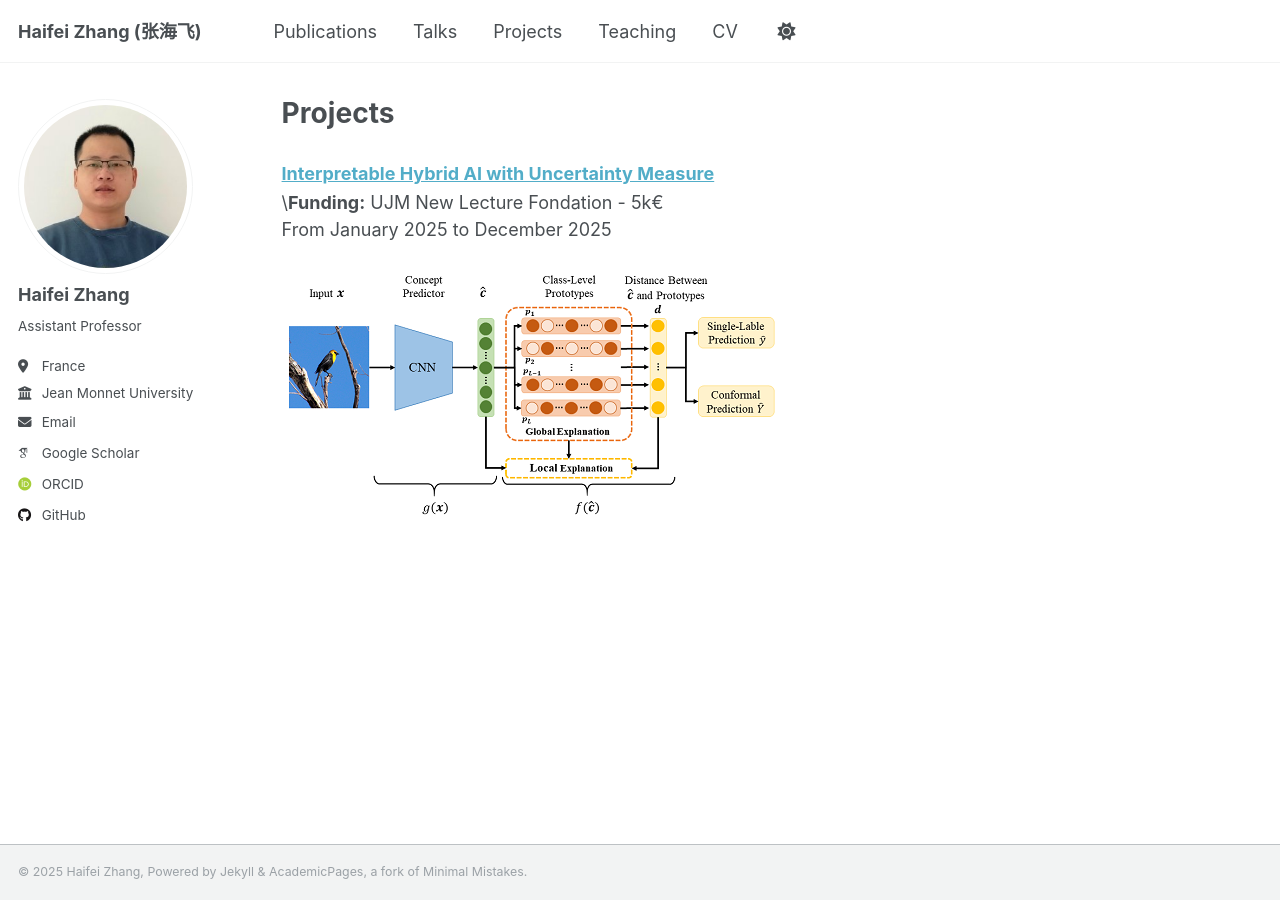
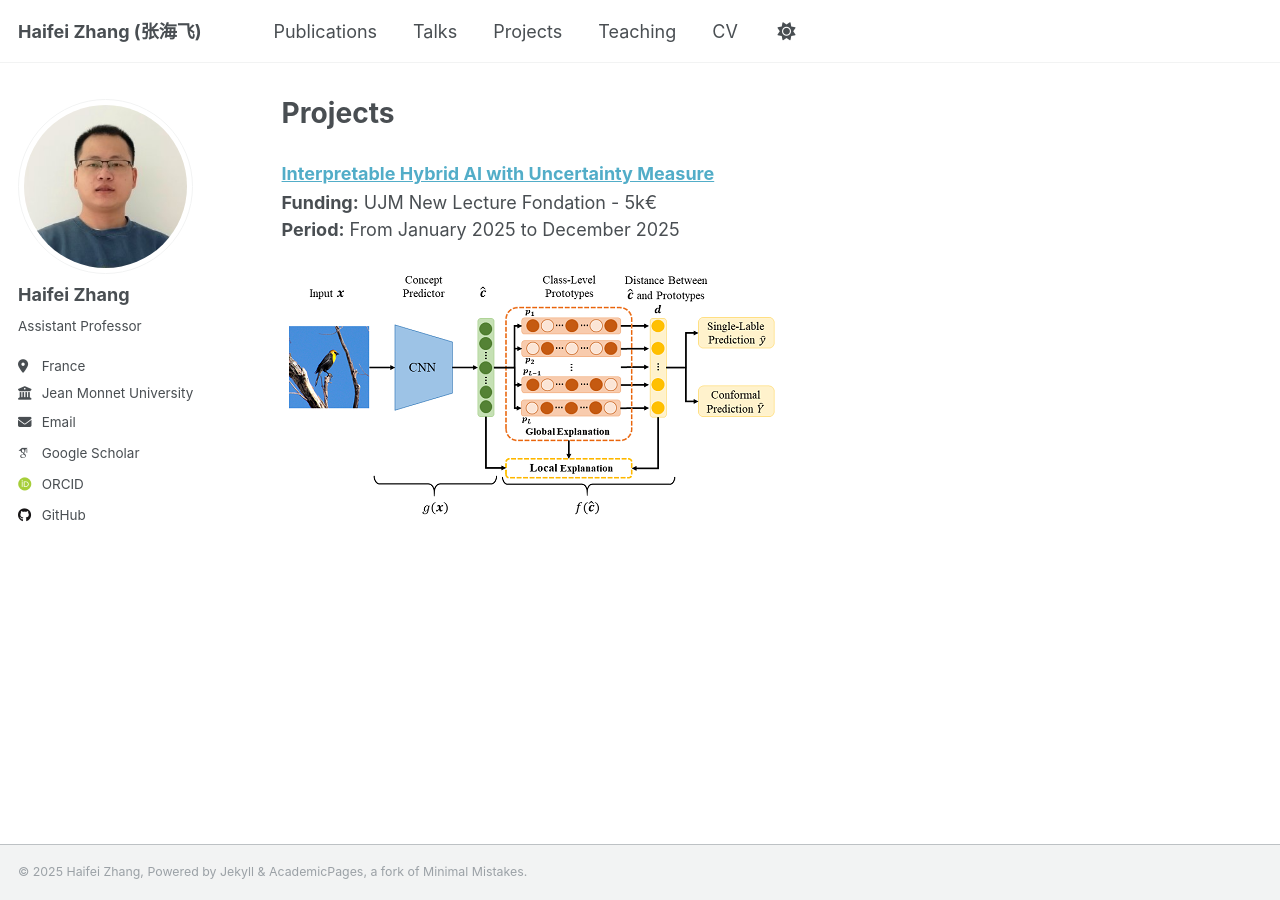
Before and after one commit to Haifei-ZHANG/Haifei-ZHANG.github.io, a Jekyll site: the page built from _pages/portfolio.html, in a window 1280 px wide. Built offline with Jekyll 4.4.1, drawn with Linux system fonts in a browser that asks for light colours; some web fonts are replaced.

Commit message:
Update project

```diff
--- a/_includes/archive-single.html
+++ b/_includes/archive-single.html
@@ -46,7 +46,7 @@
       <p style="margin: 0;">{{ post.authors }} <br />
       Published in <i>{{ post.venue }}</i>, {{ post.date | default: "1900-01-01" | date: "%Y" }} </p>
     {% elsif post.collection == 'portfolio' %}
-        <p style="margin: 0;">\<strong>Funding:</strong> {{ post.funding }} <br /> {{ post.period}} <br /> </p> <br /> {{post.image}}
+        <p style="margin: 0;"><strong>Funding:</strong> {{ post.funding }} <br /> <strong>Period:</strong> {{ post.period}} <br /> </p> <br /> {{post.image}}
     {% elsif post.date %}
       <p class="page__date"><strong><i class="fa fa-fw fa-calendar" aria-hidden="true"></i> {{ site.data.ui-text[site.locale].date_label | default: "Published:" }}</strong> <time datetime="{{ post.date | default: "1900-01-01" | date_to_xmlschema }}">{{ post.date | default: "1900-01-01" | date: "%B %d, %Y" }}</time></p>
     {% endif %}
```
